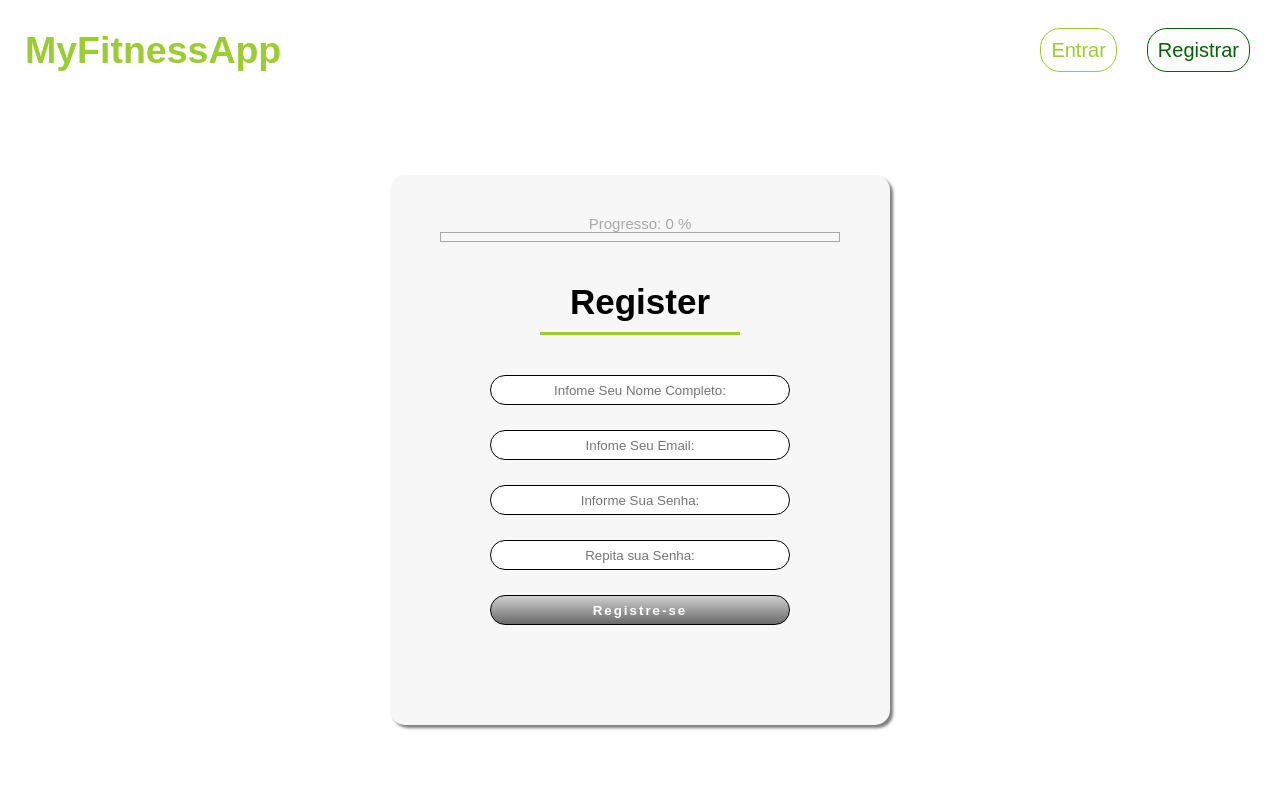
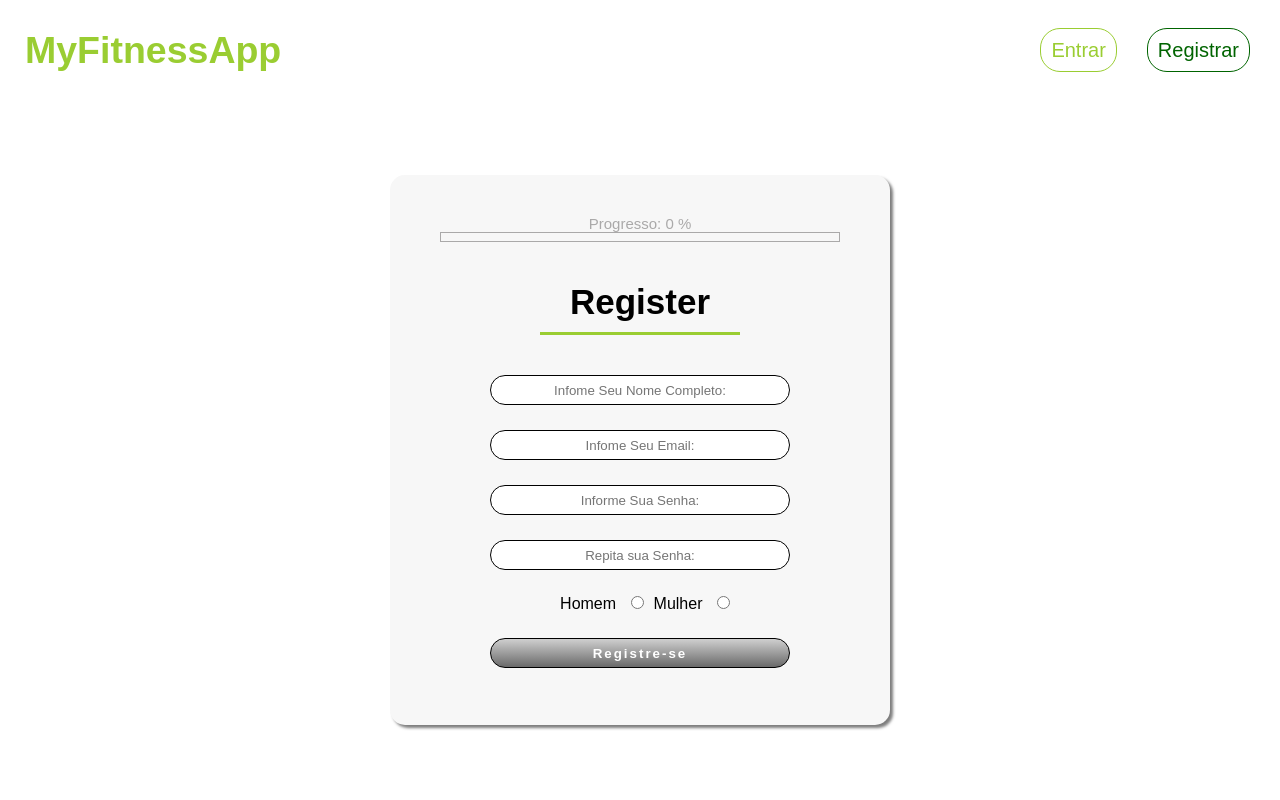
Before and after one commit to Guittsgui/MyFitnessReactApp, a React (Vite) app: page /register in a window 1280 px wide. Shown: the top 800 px of the page. Built offline with nearby package versions, Linux system fonts and the light colour scheme.

Commit message:
cadastro selecionando o Sexo funcionando, front e BackEND

```diff
--- a/src/routes/Register/index.jsx
+++ b/src/routes/Register/index.jsx
@@ -19,7 +19,8 @@ const [fieldsData, setFieldsData ] = useState({
   fullname: '',
   email: '',
   password: '',
-  confirmPassword: ''
+  confirmPassword: '',
+  gender: ''
 })
 
 function handleChange(e){
@@ -55,7 +56,6 @@ function handleSubmit(e){
       const [json,response] = await api.addNewUser(fieldsData)
       if(response.status === 201){
         setAceptMsg(json.msg)
-        console.log(json.msg)
       }else{
         setErroMsg(json.msg)
       }
@@ -68,13 +68,14 @@ function handleSubmit(e){
 
   function countPercent(){
     let percent = 0
-    const ammountAdded = 25
+    const ammountAdded = 20
     if(fieldsData.fullname){
       percent += ammountAdded
     }
     if(fieldsData.email) percent += ammountAdded
     if(fieldsData.password) percent += ammountAdded
     if(fieldsData.confirmPassword) percent += ammountAdded
+    if(fieldsData.gender) percent += ammountAdded
     return percent
   }
 
@@ -112,6 +113,12 @@ function handleSubmit(e){
              value={fieldsData.confirmPassword} name="confirmPassword"
              onChange={handleChange}/>
 
+            <div>
+              <span>Homem</span> <input type="radio" name='gender' value="male" onChange={handleChange}/>
+
+              <span>Mulher</span> <input type="radio" name='gender' value="female" onChange={handleChange}/>
+            </div>
+
             <StyledButton onClick={handleSubmit} disabled={countPercent() != 100}>
                Registre-se
             </StyledButton>
--- a/src/routes/Register/styled.jsx
+++ b/src/routes/Register/styled.jsx
@@ -13,7 +13,10 @@ export const StyledForm = styled.form`
     align-items: center;
     justify-content: center;
     flex-direction: column;
-    gap: 25px
+    gap: 25px;
+    span{
+        margin: 10px;
+    }
 `;
 
 export const StyledPercentContainer = styled.div`
```
